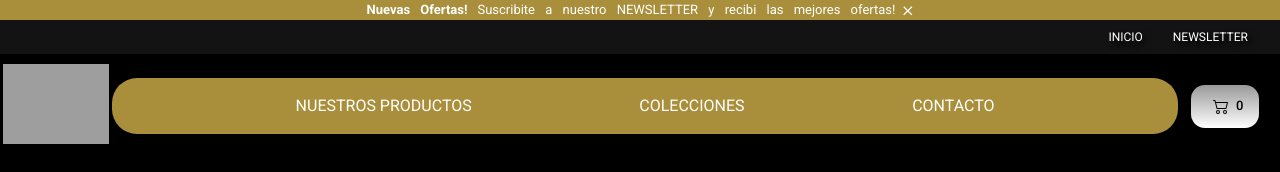
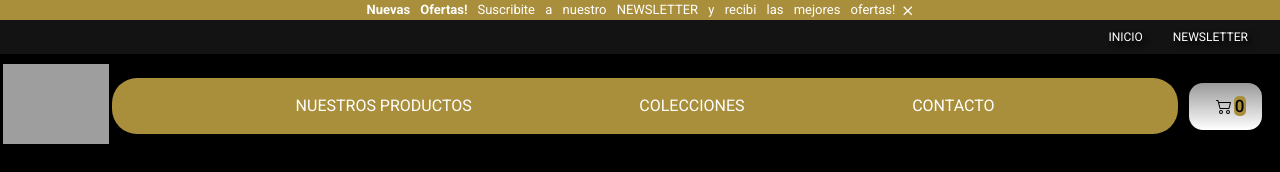
Before and after one commit to nicong1989/proyectofinal, a React (Create React App) app: page / in a window 1280 px wide. Shown: the top 172 px of the page. Built offline with nearby package versions, Linux system fonts and the light colour scheme; data requests are answered from the project's data file; grey boxes are pictures that could not be loaded.

Commit message:
ultima correccion

```diff
--- a/src/components/Formulario/useForm.js
+++ b/src/components/Formulario/useForm.js
@@ -37,6 +37,7 @@ export const useForm = (initialForm, validateForm) => {
             Accept: "application/json",
           },
         })
+        //desvuelve la respuesta
         .then((res) => {
           setLoading(false);
           setResponse(true);
--- a/src/components/NavBar/Contador.js
+++ b/src/components/NavBar/Contador.js
@@ -5,7 +5,7 @@ const Contador = () => {
     return (
         <div>
             <StyledCont>
-                <h1 id="cartIng" style={{fontSize: '13px'}}>0</h1>
+                <h1 id="cartIng" style={{ backgroundColor:"#a98f3b",fontSize: '17px', borderRadius:"5px", width:"12px"}}>0</h1>
             </StyledCont>
         </div>
     );
```
